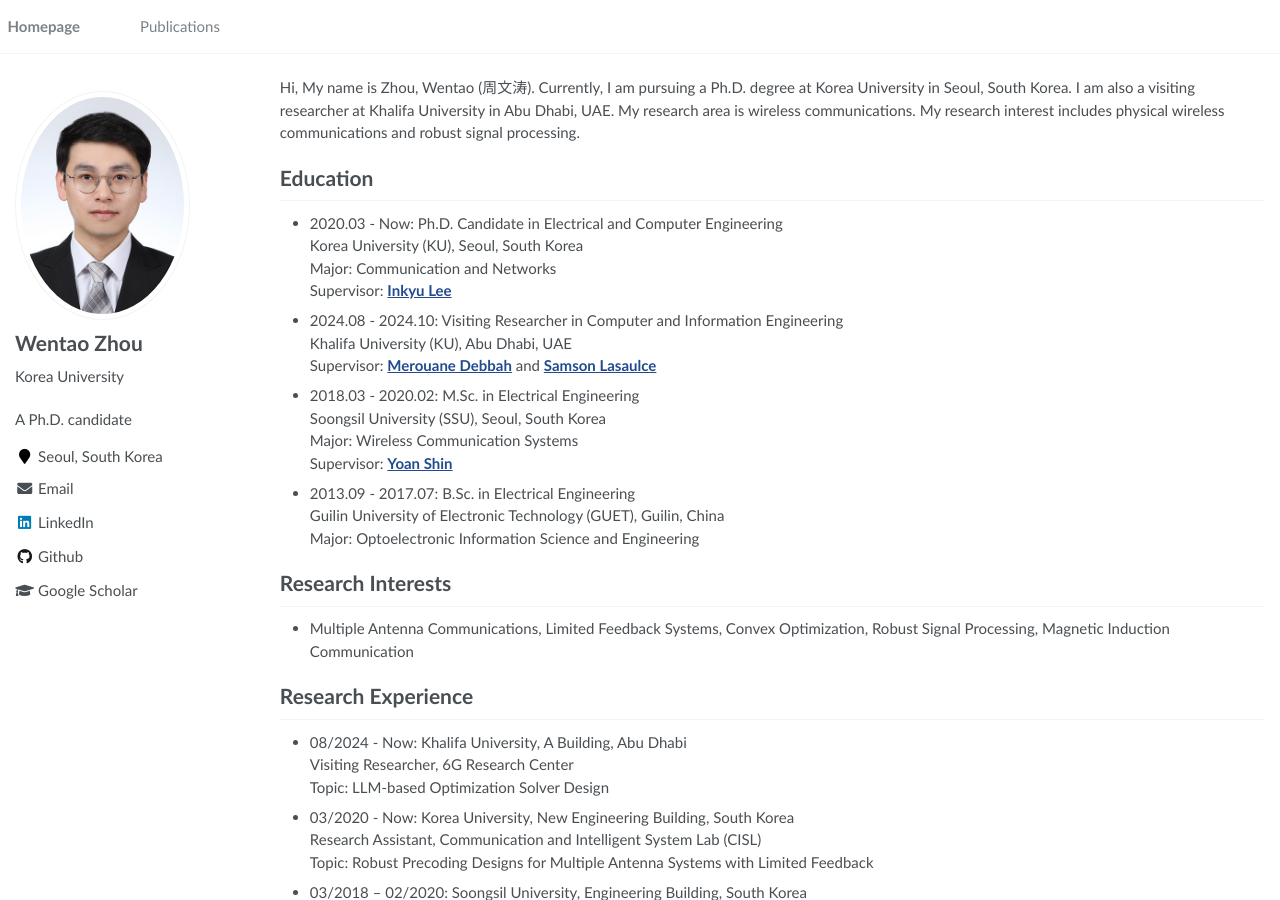
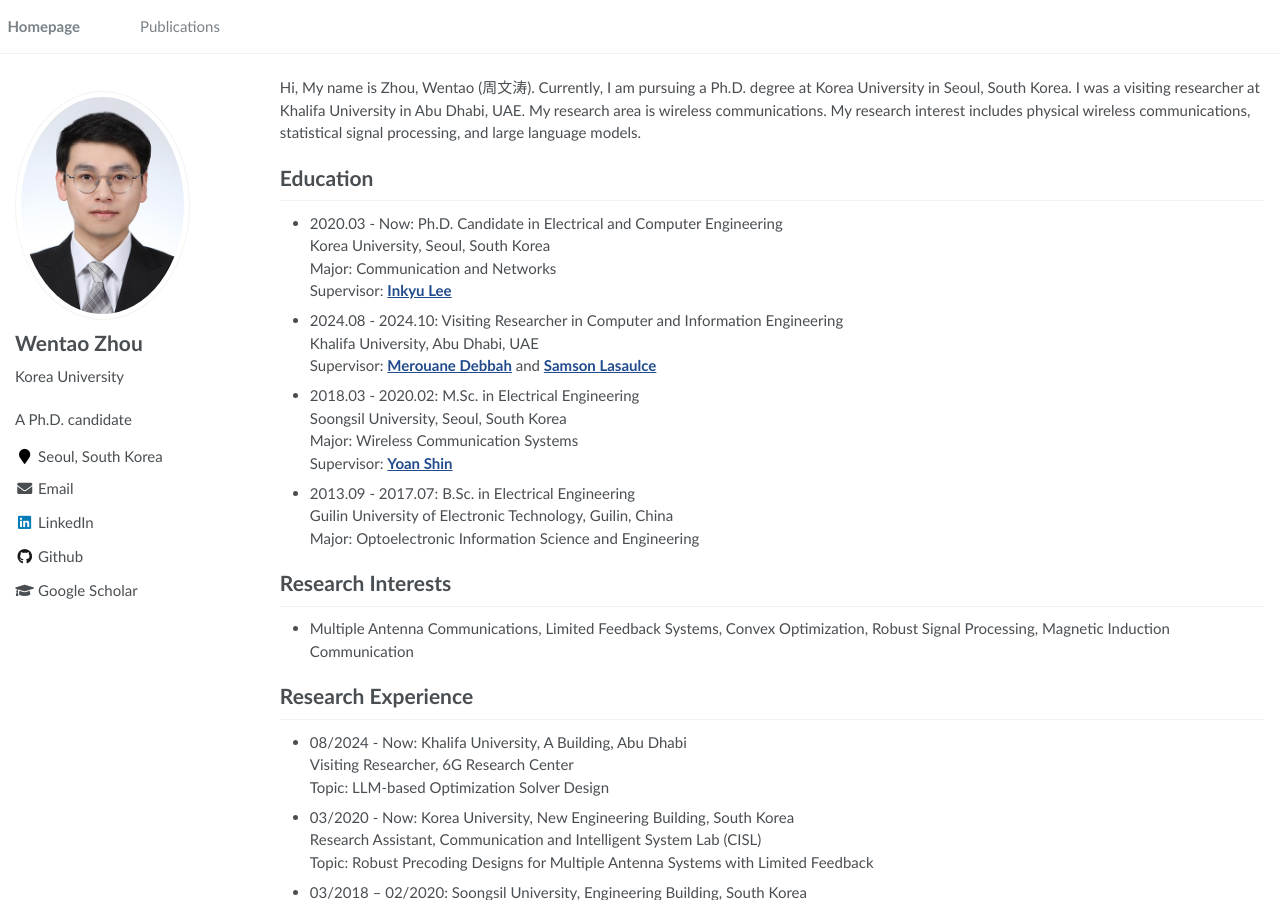
Before and after one commit to zhouwt612/zhouwt612.github.io, a Jekyll site: the page built from _pages/about.md, in a window 1280 px wide and 900 px high. Built offline with Jekyll 4.4.1, drawn with Linux system fonts in a browser that asks for light colours.

Commit message:
Update about.md

```diff
--- a/_pages/about.md
+++ b/_pages/about.md
@@ -17,26 +17,26 @@ redirect_from:
 
 <span class='anchor' id='about-me'></span>
 
-Hi, My name is Zhou, Wentao (周文涛). Currently, I am pursuing a Ph.D. degree at Korea University in Seoul, South Korea. I am also a visiting researcher at Khalifa University in Abu Dhabi, UAE. My research area is wireless communications. My research interest includes physical wireless communications and robust signal processing.
+Hi, My name is Zhou, Wentao (周文涛). Currently, I am pursuing a Ph.D. degree at Korea University in Seoul, South Korea. I was a visiting researcher at Khalifa University in Abu Dhabi, UAE. My research area is wireless communications. My research interest includes physical wireless communications, statistical signal processing, and large language models.
 
 
 # Education
 - 2020.03 - Now: Ph.D. Candidate in Electrical and Computer Engineering
-  Korea University (KU), Seoul, South Korea
+  Korea University, Seoul, South Korea
   Major: Communication and Networks
   Supervisor: [**Inkyu Lee**](http://wireless.korea.ac.kr/page/sub0101.php)
 
 - 2024.08 - 2024.10: Visiting Researcher in Computer and Information Engineering
-  Khalifa University (KU), Abu Dhabi, UAE
+  Khalifa University, Abu Dhabi, UAE
   Supervisor: [**Merouane Debbah**](https://www.ku.ac.ae/college-people/merouane-debbah) and [**Samson Lasaulce**](https://www.ku.ac.ae/college-people/samson-lasaulce)
 
 - 2018.03 - 2020.02: M.Sc. in Electrical Engineering
-  Soongsil University (SSU), Seoul, South Korea
+  Soongsil University, Seoul, South Korea
   Major: Wireless Communication Systems
   Supervisor: [**Yoan Shin**](https://ieeexplore.ieee.org/author/37279496500)
 
 - 2013.09 - 2017.07: B.Sc. in Electrical Engineering
-  Guilin University of Electronic Technology (GUET), Guilin, China
+  Guilin University of Electronic Technology, Guilin, China
   Major: Optoelectronic Information Science and Engineering
 
 
```
